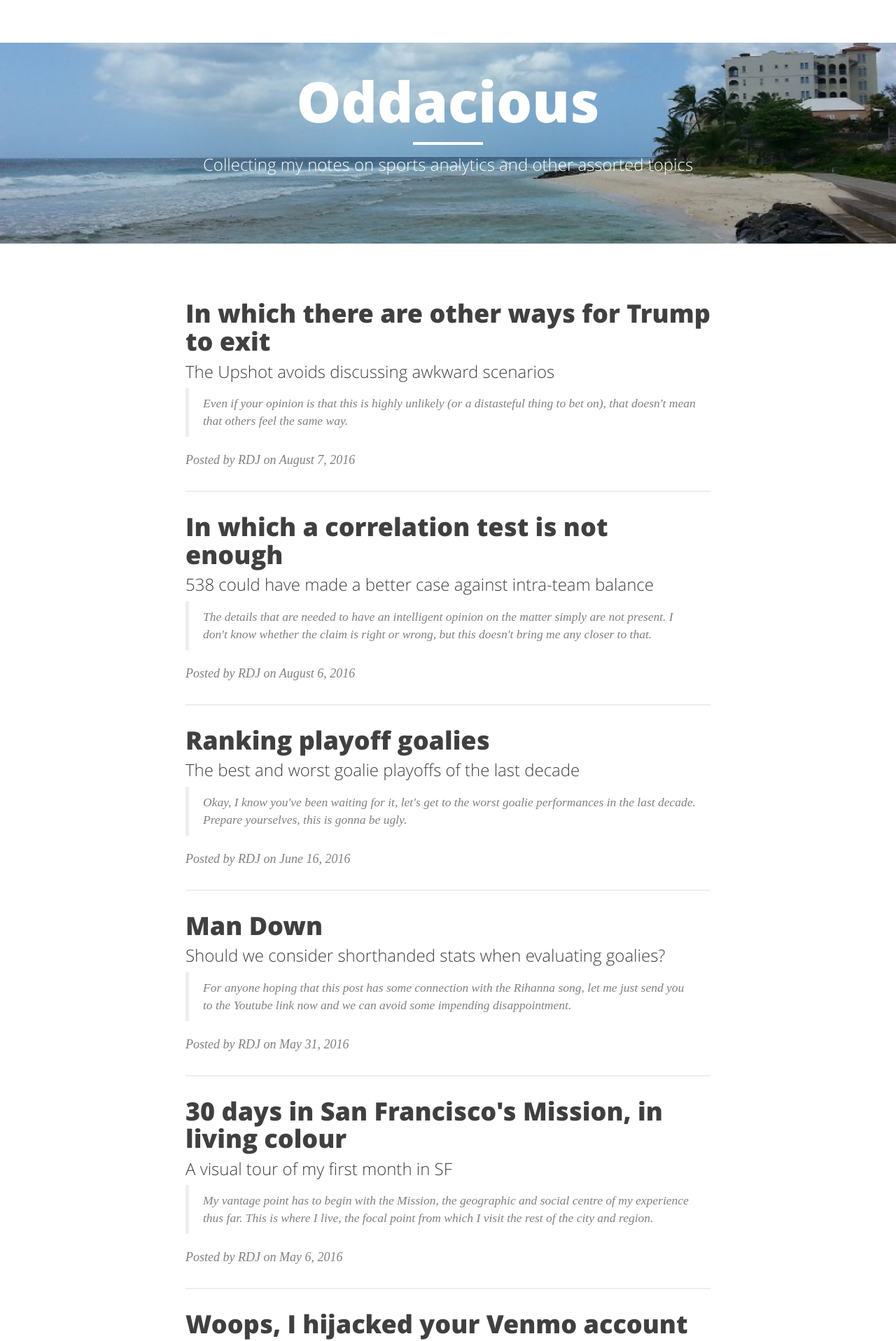
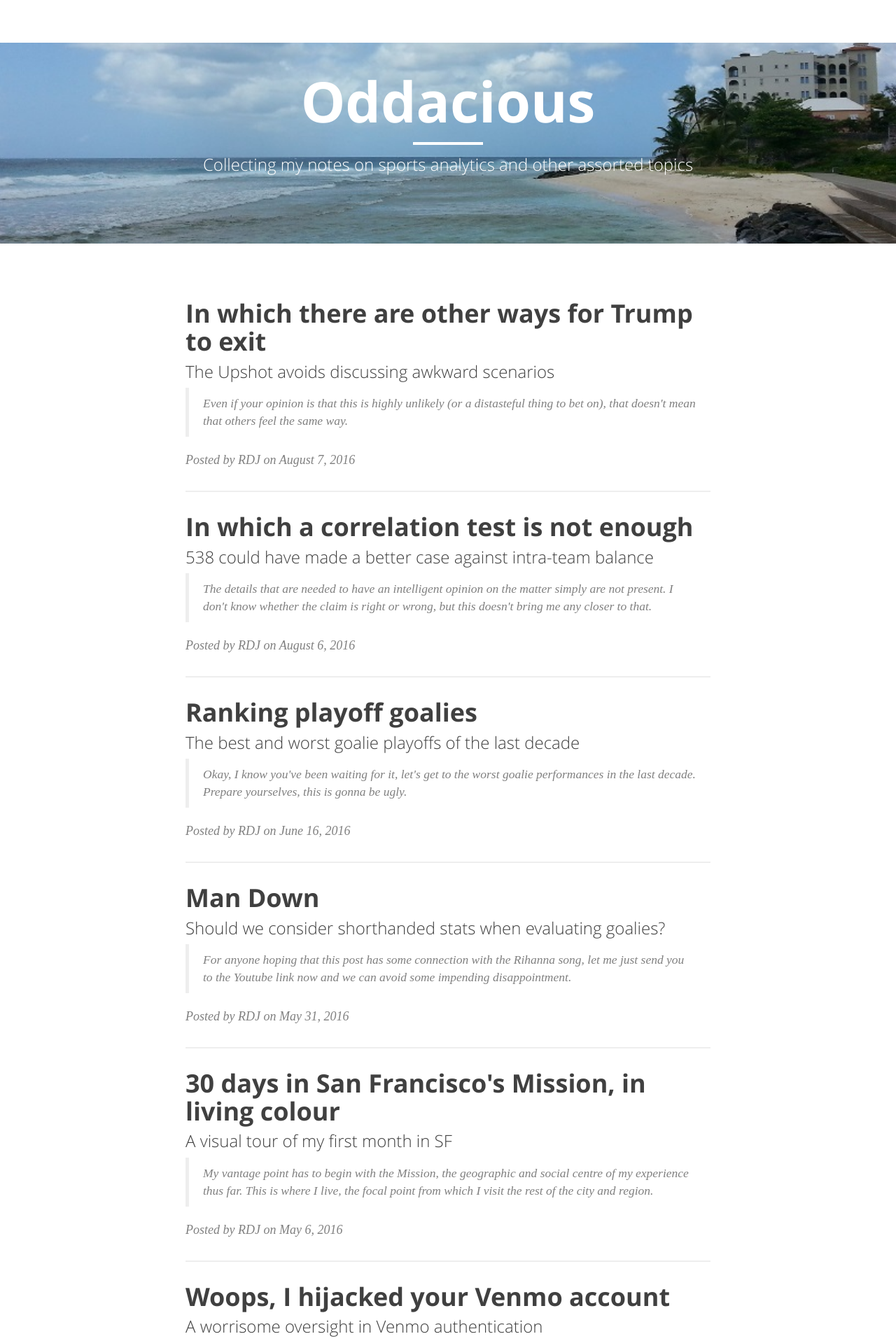
Before and after one commit to oddacious/oddacious.github.io, a Jekyll site: the page built from index.html, in a window 1280 px wide. Shown: the top 1916 px of the page at 70% size. Built offline with Jekyll 4.4.1, drawn with Linux system fonts in a browser that asks for light colours; some web fonts are replaced; the list of posts is cut into pages by our own code.

Commit message:
Style cleanups

```diff
--- a/css/clean-blog.css
+++ b/css/clean-blog.css
@@ -1,6 +1,6 @@
 body {
   font-family: 'Lora', 'Times New Roman', serif;
-  font-size: 20px;
+  font-size: 18px;
   color: #404040;
 }
 p {
@@ -17,7 +17,7 @@
 h5,
 h6 {
   font-family: 'Open Sans', 'Helvetica Neue', Helvetica, Arial, sans-serif;
-  font-weight: 800;
+  font-weight: 700;
 }
 a {
   color: #404040;
@@ -407,11 +407,6 @@
   color: #404040;
   font-style: italic;
 }
-/* a.citation {
-    right-padding: 0px;
-  color: #0085a1;
-} */
-
 cite.title-img {
   padding-left: 100px;
   border-left: 1px solid #eeeeee;
@@ -421,3 +416,13 @@
 table {
     font-size: 14px;
 }
+.articles {
+    background-color: #fff;
+    color: #333332;
+    font-size: 12pt;
+    padding: 0px;
+    text-decoration: none;
+}
+li p {
+    margin: 0px;
+}
```
Also changed, not shown: articles.markdown (+4 -4 lines), snippets.md (+1 -1 lines).
